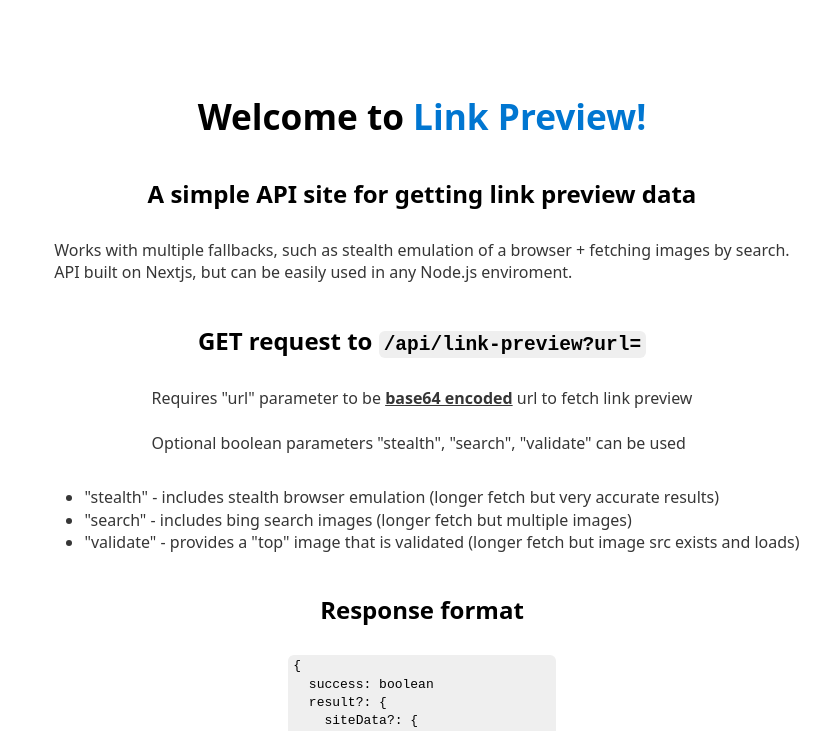
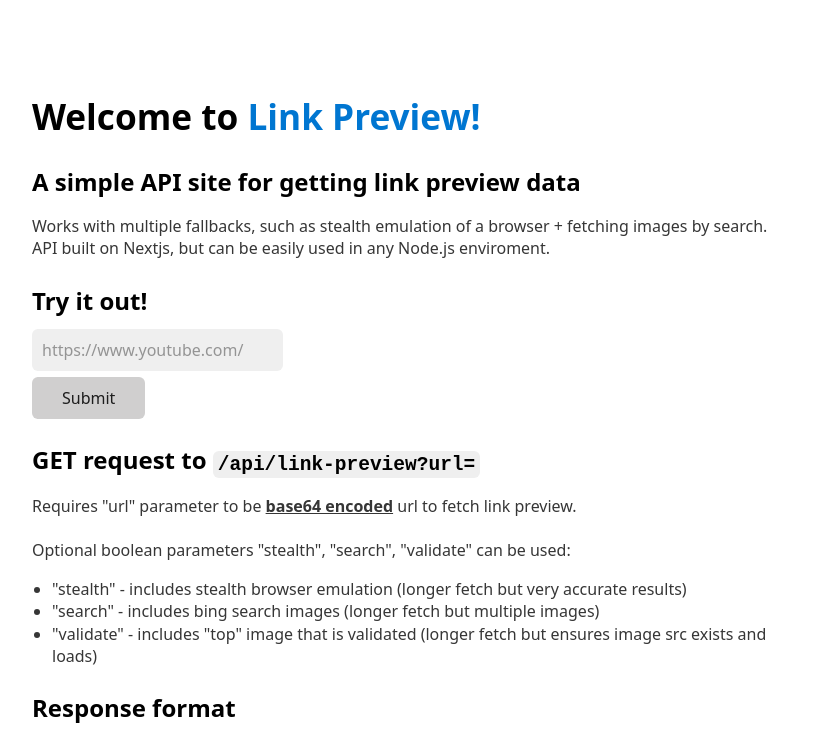
Before and after one commit to krthush/link-preview, a Next.js app: page / in a window 1280 px wide. Shown: the top 731 px of the page, without its empty margins (218-1048 px from the left). Built offline with nearby package versions, Linux system fonts and the light colour scheme.

Commit message:
scraper + search move into lib (lib is for reusable files)

```diff
--- a/utils/scraper.ts
+++ b/lib/scraper.ts
@@ -2,7 +2,7 @@
 import StealthPlugin from 'puppeteer-extra-plugin-stealth';
 import cheerio from 'cheerio';
 
-import api from "../lib/api";
+import api from "./api";
 
 export interface SiteData {
   url: string
--- a/utils/search.ts
+++ b/lib/search.ts
@@ -1,9 +1,9 @@
 import { Method } from "axios";
 import psl from "psl";
 
-import api from "../lib/api";
+import api from "./api";
 
-import { extractHostname } from ".";
+import { extractHostname } from "../utils";
 
 export const getImageSearchString = (title: string, url: string, siteName?: string) => {
 
--- a/pages/api/link-preview.ts
+++ b/pages/api/link-preview.ts
@@ -4,8 +4,8 @@
 import psl from 'psl';
 
 import { extractHostname, isString, isValidWebUrl } from '../../utils';
-import { getBingImageSearch, getImageSearchString } from '../../utils/search';
-import { scrapeSite, SiteData } from '../../utils/scraper';
+import { getBingImageSearch, getImageSearchString } from '../../lib/search';
+import { scrapeSite, SiteData } from '../../lib/scraper';
 
 interface ApiData {
   success: boolean
--- a/pages/index.tsx
+++ b/pages/index.tsx
@@ -30,18 +30,13 @@
         <meta name="description" content="A simple API site for getting link preview data." />
         <link rel="icon" href="/favicon.ico" />
         <meta charSet="utf-8" />
-        <meta name="viewport" content="width=device-width, initial-scale=1" />
+        <meta name="viewport" content="width=device-width, initial-scale=1.0" />
         <link rel="stylesheet" href="https://cdn.jsdelivr.net/npm/water.css@2/out/water.css"/>
       </Head>
 
       <style jsx>{`
         .main {
           padding: 3rem 0;
-          flex: 1;
-          display: flex;
-          flex-direction: column;
-          justify-content: center;
-          align-items: center;
         }
         .footer {
           width: 100%;
@@ -51,7 +46,6 @@
           justify-content: center;
           align-items: center;
         }
-
         .footer a {
           display: flex;
           justify-content: center;
@@ -67,15 +61,18 @@
           Works with multiple fallbacks, such as stealth emulation of a browser + fetching images by search. <br/>
           API built on Nextjs, but can be easily used in any Node.js enviroment.
         </p>
+        <h2>Try it out!</h2>
+          <input type="text" name="link" placeholder="https://www.youtube.com/"/>
+          <input type="submit" value="Submit"/>
         <h2>GET request to <code>/api/link-preview?url=</code></h2>
         <p>
-          Requires "url" parameter to be <b><u>base64 encoded</u></b> url to fetch link preview <br/><br/>
-          Optional boolean parameters "stealth", "search", "validate" can be used
+          Requires "url" parameter to be <b><u>base64 encoded</u></b> url to fetch link preview. <br/><br/>
+          Optional boolean parameters "stealth", "search", "validate" can be used:
         </p>
-        <ul>
+        <ul style={{paddingInlineStart:20}}>
           <li>"stealth" - includes stealth browser emulation (longer fetch but very accurate results)</li>
           <li>"search" - includes bing search images (longer fetch but multiple images)</li>
-          <li>"validate" - provides a "top" image that is validated (longer fetch but image src exists and loads)</li>
+          <li>"validate" - includes "top" image that is validated (longer fetch but ensures image src exists and loads)</li>
         </ul>
         <h2>Response format</h2>
         <p>
```
